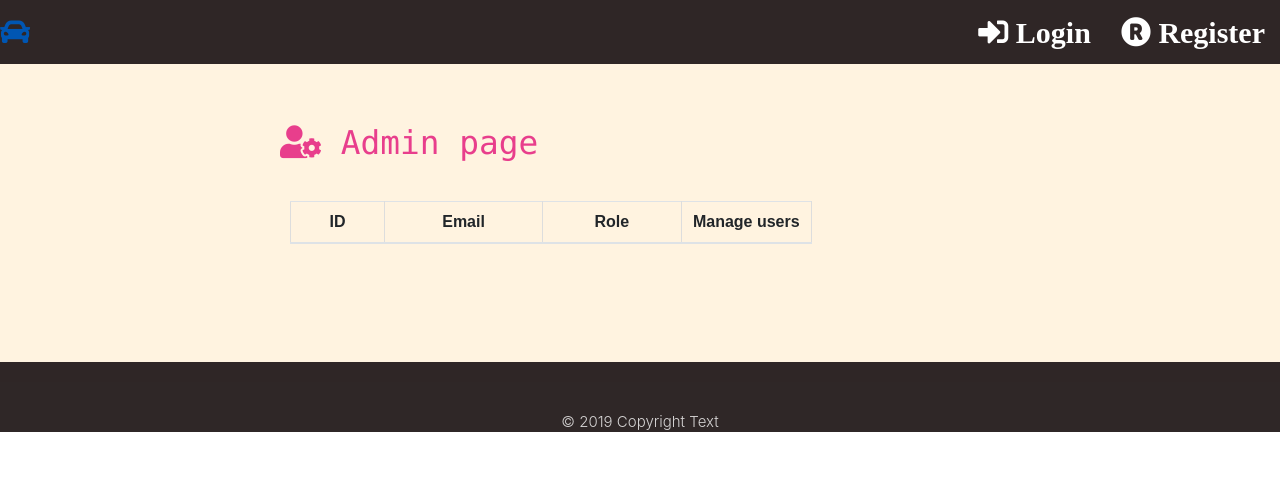
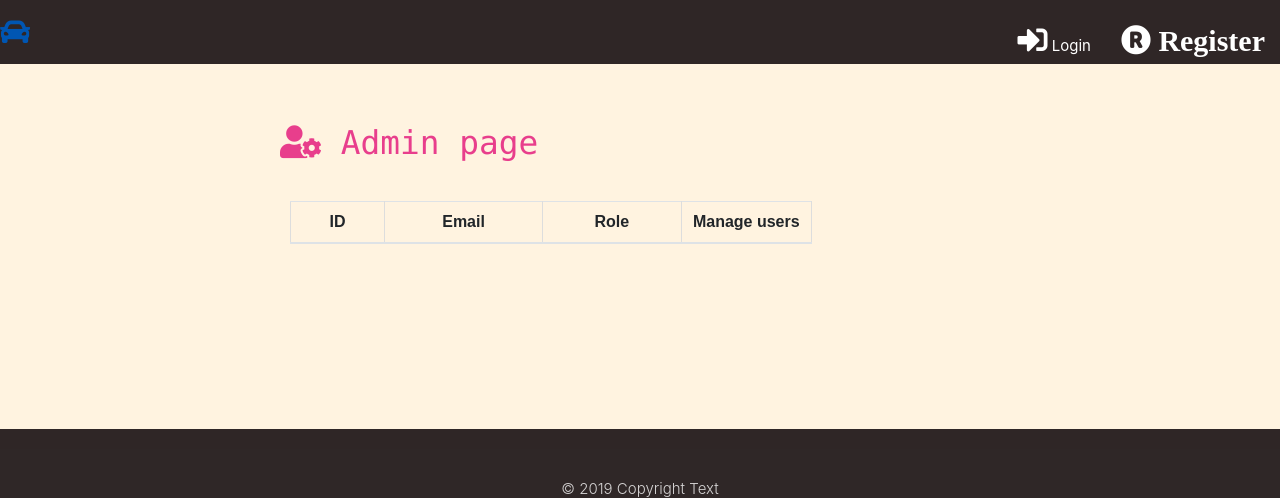
Before and after one commit to Badr281/Rent-Car, a Symfony app: template templates/admin/index.html.twig in a window 1280 px wide; the page is wider, and only the part inside the window is pictured. Shown: the top 498 px of that part. Run offline with Twig, Linux system fonts and the light colour scheme; the template is opened without the code that fills it, so the values that code supplies are empty; some libraries are stand-ins or nearby versions.

Commit message:
last commit

```diff
--- a/public/css/base.css
+++ b/public/css/base.css
@@ -16,9 +16,9 @@
      flex: 0 0 20vw;
      background: beige;
    }
-   #main > nav {
+   /* #main > nav {
      order: -1;
-   }
+   } */
    header, footer, article, nav, aside {
      padding: 1em;
    }
--- a/src/Controller/SearchController.php
+++ b/src/Controller/SearchController.php
@@ -62,7 +62,7 @@ class SearchController extends AbstractController
         ]);
     }
     /**
-     * @Route("/car/deleteKeyword/{id}", name="deleteKeywords", methods = {"POST"} ,defaults={"id"=63},
+     * @Route("/search/deleteKeyword/{id}", name="deleteKeywords", methods = {"POST"} ,defaults={"id"=63},
      * condition="request.headers.get('X-Requested-With') matches '/XMLHttpRequest/i'"
      * )
      */
--- a/templates/admin/index.html.twig
+++ b/templates/admin/index.html.twig
@@ -24,7 +24,9 @@
                     </tr>
                     </thead>
                     <tbody>
-                            {% for tk in token %}
+                        {% if tokens is defined %}
+
+                            {% for tk in tokens %}
 
                         <tr>
 
@@ -42,8 +44,13 @@
                         </tr>
 
                         {% endfor %}
+
+                        {% endif %}
                     </tbody>
             </table>
+              <br>
+              <br>
+              <br>
               <br>
               <br>
               <br>
--- a/templates/base.html.twig
+++ b/templates/base.html.twig
@@ -36,19 +36,19 @@
 	</style>
 {% block nav %}
 <nav class="" style="background-color: 	#2f2626;">
-    <!-- or #1f567d color -->
-    <l class="nav-wrapper">
+
+  <div class="nav-wrapper">
     <a href="{{path('library')}}" class="brand-logo"><i class="fas fa-car"> </i></a>
     <a href="#" data-activates="mobile-demo" class="button-collapse"><i class="mdi-navigation-menu"></i></a>
     <ul class="right hide-on-med-and-down">
       {# <li><a href="{{path('list')}}">Accueil</a></li> #}
 
         {% if is_granted('IS_AUTHENTICATED_FULLY') %}
-              <li> <p><i class="fas fa-user"> </i> {{ app.user.email }}</p></li>
-              <li><a class="link" href="{{path('logout')}}"> <i class="fas fa-sign-out-alt"></i>  Logout  </a></li>
+            <li > <p><i class="fas fa-user"> </i> {{ app.user.email }}</p></li>
+            <li ><a class="nav-link" href="{{path('logout')}}"> <i class="fas fa-sign-out-alt"></i>  Logout  </a></li>
             {% elseif app.user == null %}
-              <li><a class="link" href="{{path('app_login')}}" ><i class="fas fa-sign-in-alt"> Login</i> </a></li>
-              <li><a class="link" href="{{path('register')}}" ><i class="fas fa-registered"> Register </i>  </a></li>
+            <li><a class="nav-link" href="{{path('app_login')}}" ><i class="fas fa-sign-in-alt"> </i> Login </a></li>
+            <li><a class="nav-link" href="{{path('register')}}" ><i class="fas fa-registered"> Register </i>  </a></li>
         {% endif %}
 
 
@@ -59,12 +59,18 @@
 
     </ul>
     <ul class="side-nav" id="mobile-demo">
-       <li><a href="#">Link1</a></li>
-        <li><a href="#">Link2</a></li>
-        <li><a href="#">Link3</a></li>
+      {% if is_granted('IS_AUTHENTICATED_FULLY') %}
+      <li > <p><i class="fas fa-user"> </i> {{ app.user.email }}</p></li>
+      <li ><a class="nav-link" href="{{path('logout')}}"> <i class="fas fa-sign-out-alt"></i>  Logout  </a></li>
+      {% elseif app.user == null %}
+      <li><a class="nav-link" href="{{path('app_login')}}" ><i class="fas fa-sign-in-alt"> </i> Login </a></li>
+      <li><a class="nav-link" href="{{path('register')}}" ><i class="fas fa-registered"> Register </i>  </a></li>
+
+  {% endif %}
 </ul>
 </div>
 </nav>
+
   {% endblock %}
   {% block flash_message %}
   {% for message in app.flashes('notice') %}
@@ -75,7 +81,7 @@
   {% endblock %}
   {% if Car.id is defined  %}
 
-  <div style="background-color:#F8EFEF; " >
+  <div style="background-color:rgba(131, 89, 12, 0.178); " >
 
     {% else %}
 
@@ -102,7 +108,7 @@
                 </div>
           </div>
     </div>
-            </di>
+            </div>
               {% if is_granted('IS_AUTHENTICATED_FULLY') %}
               <p class="center">
 
@@ -148,6 +154,12 @@
 
       </div>
 
+      <br>
+      <br>
+      <br>
+      <br>
+      <br>
+      <br>
     </div>
 
   {% endblock %}
@@ -165,9 +177,9 @@
   <!--  Scripts-->
 {% block javascript %}
   <script src="https://code.jquery.com/jquery-2.1.1.min.js"></script>
+  <script src="{{asset('js/materialize.min.js')}}"></script>
+    <script src="{{asset('js/bootstrap.min.js')}}"></script>
 
-    <script src="{{asset('js/bootstrap.min.js')}}"></script>
-    <script src="{{asset('js/materialize.min.js')}}"></script>
 
     <script src="{{asset('js/materialize.js')}}"></script>
 
--- a/templates/security/login.html.twig
+++ b/templates/security/login.html.twig
@@ -9,7 +9,8 @@
             <div class="row">
                 <div class="col m6 offset m3 ">
 
-                        <form method="post">
+                        <form method="post"  >
+                                {# action="{{path('connect_google')}}" #}
                                 {% if error %}
                                     <div class="alert alert-danger">{{ error.messageKey|trans(error.messageData, 'security') }}</div>
                                 {% endif %}
```
Also changed, not shown: fixtures/user.yaml (+16 -4 lines), src/Controller/AdminController.php (+8 -6 lines), src/Controller/LibraryController.php (+7 -4 lines), src/Form/CarType.php (+18 -0 lines), templates/test/index1.html.twig (+1 -1 lines), public/pic/60c7ce41dfb5b9edc38d6506c52c7b59.jpeg (added), public/pic/8844bd92ab483bd8b28722b5556a8f2e.jpeg (added), public/pic/f49a8e7bc0ce7b1d2ad7882ba2cad7b3.jpeg (added), 1 other file. Lines whose indentation alone changed are shown as unchanged.
